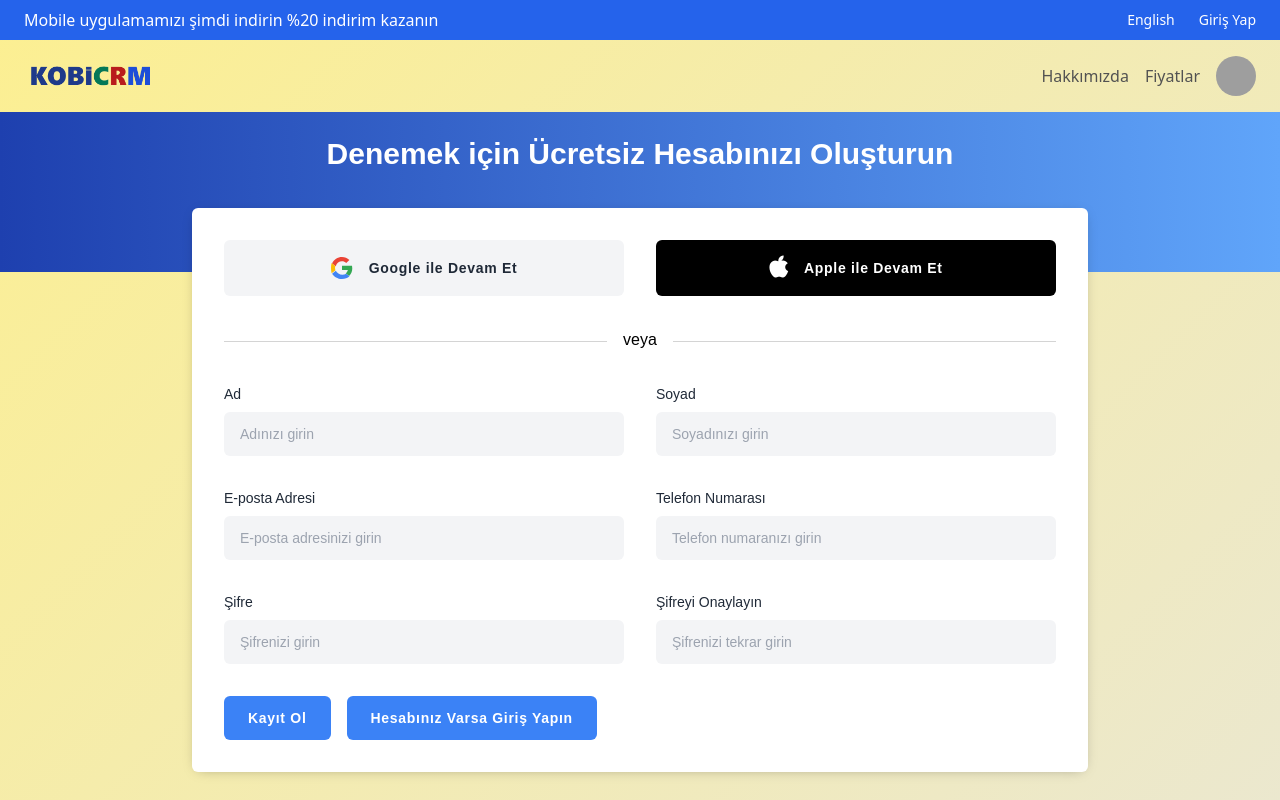
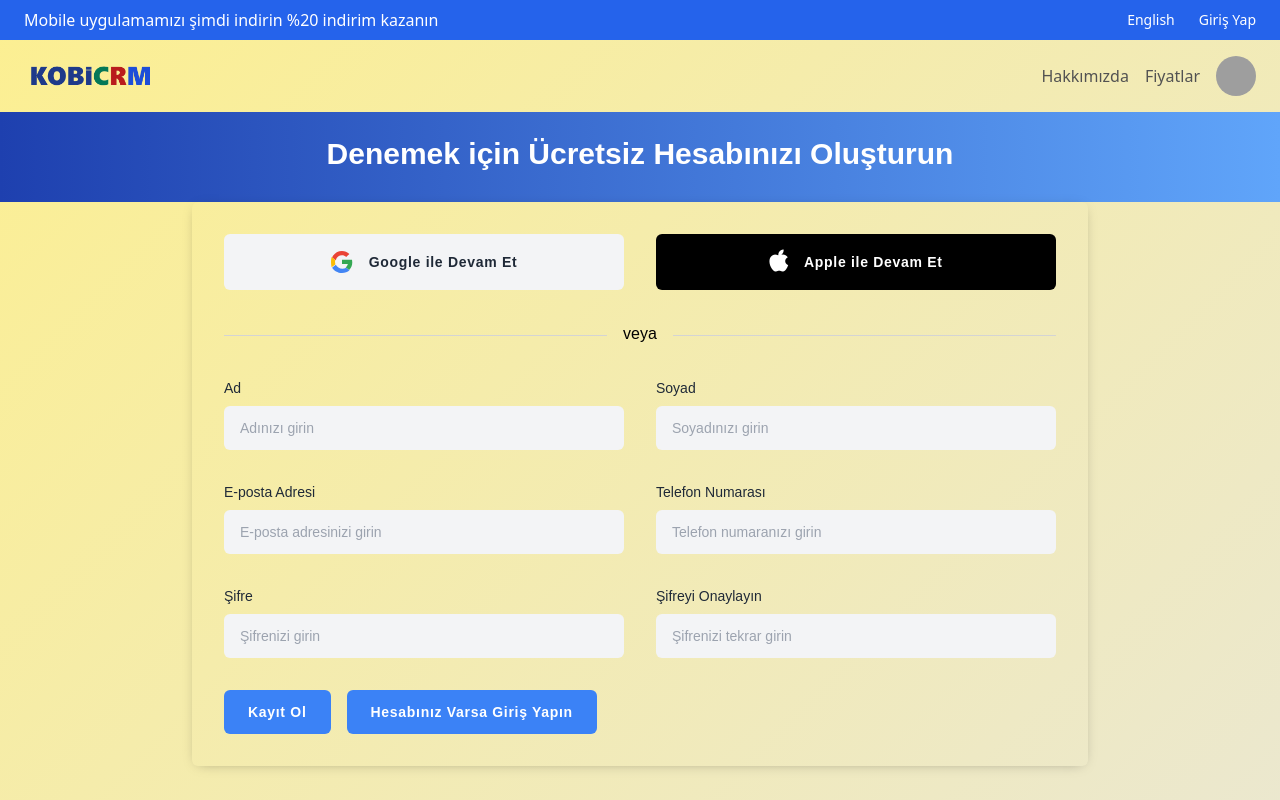
Before and after one commit to sinanozlen/kobicrm-html, a website: page register.html in a window 1280 px wide. Drawn offline with nearby package versions, Linux system fonts and the light colour scheme; grey boxes are pictures that could not be loaded.

Commit message:
all_pages_changed

```diff
--- a/register.html
+++ b/register.html
@@ -39,12 +39,12 @@
 
     </div>
     <div class="font-[sans-serif]">
-        <div class="text-center bg-gradient-to-r from-blue-800 to-blue-400 min-h-[160px] sm:p-6 p-4">
+        <div class="text-center bg-gradient-to-r from-blue-800 to-blue-400 min-h-[90px] sm:p-6 p-4">
             <h4 class="sm:text-3xl text-2xl font-bold text-white">Denemek için Ücretsiz Hesabınızı Oluşturun</h4>
         </div>
 
-        <div class="mx-4 mb-4 -mt-16">
-            <form class="max-w-4xl mx-auto bg-white shadow-[0_2px_13px_-6px_rgba(0,0,0,0.4)] sm:p-8 p-4 rounded-md">
+        <div class="mx-4 mb-5 -mt-25">
+            <form class="max-w-4xl mx-auto shadow-[0_2px_13px_-6px_rgba(0,0,0,0.4)] sm:p-8 p-4 rounded-md">
                 <div class="grid md:grid-cols-2 gap-8">
                     <button type="button"
                         class="w-full px-6 py-3 flex items-center justify-center rounded-md text-gray-800 text-sm tracking-wider font-semibold border-none outline-none bg-gray-100 hover:bg-gray-200">
```
